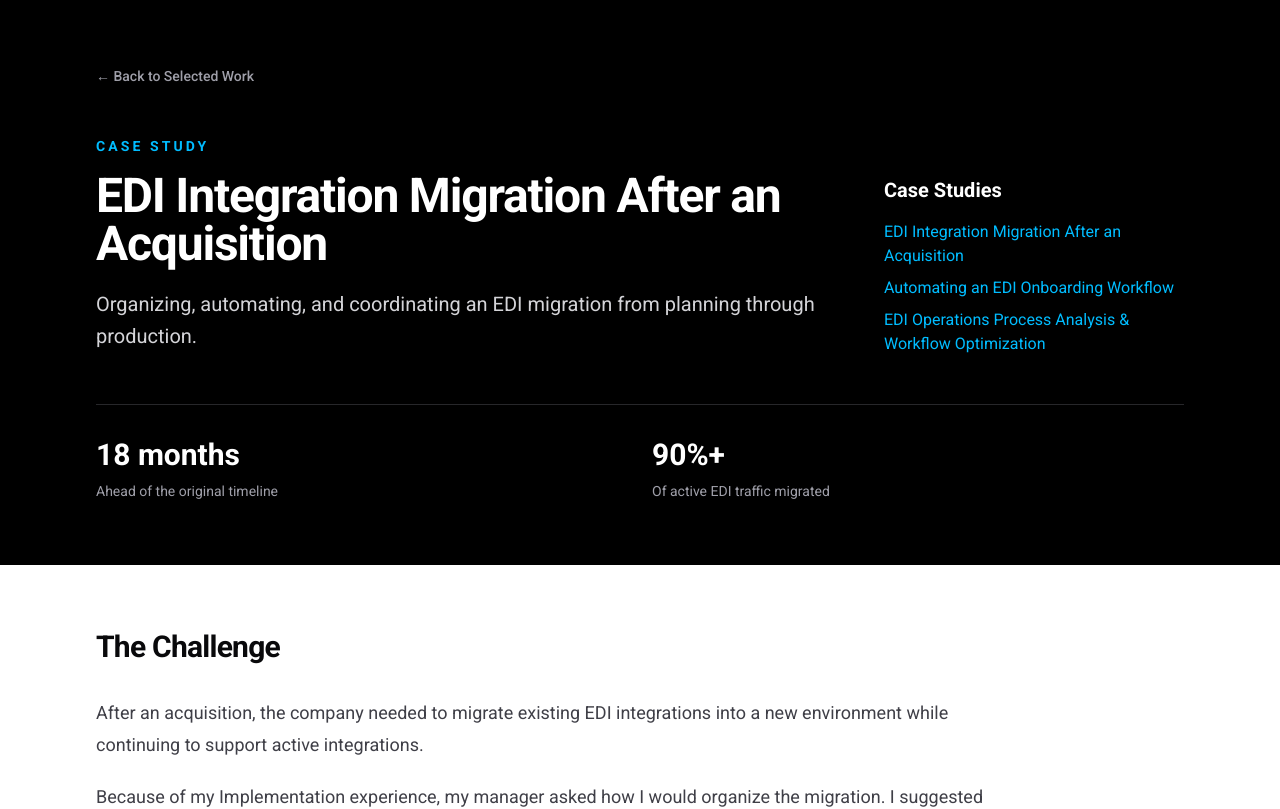
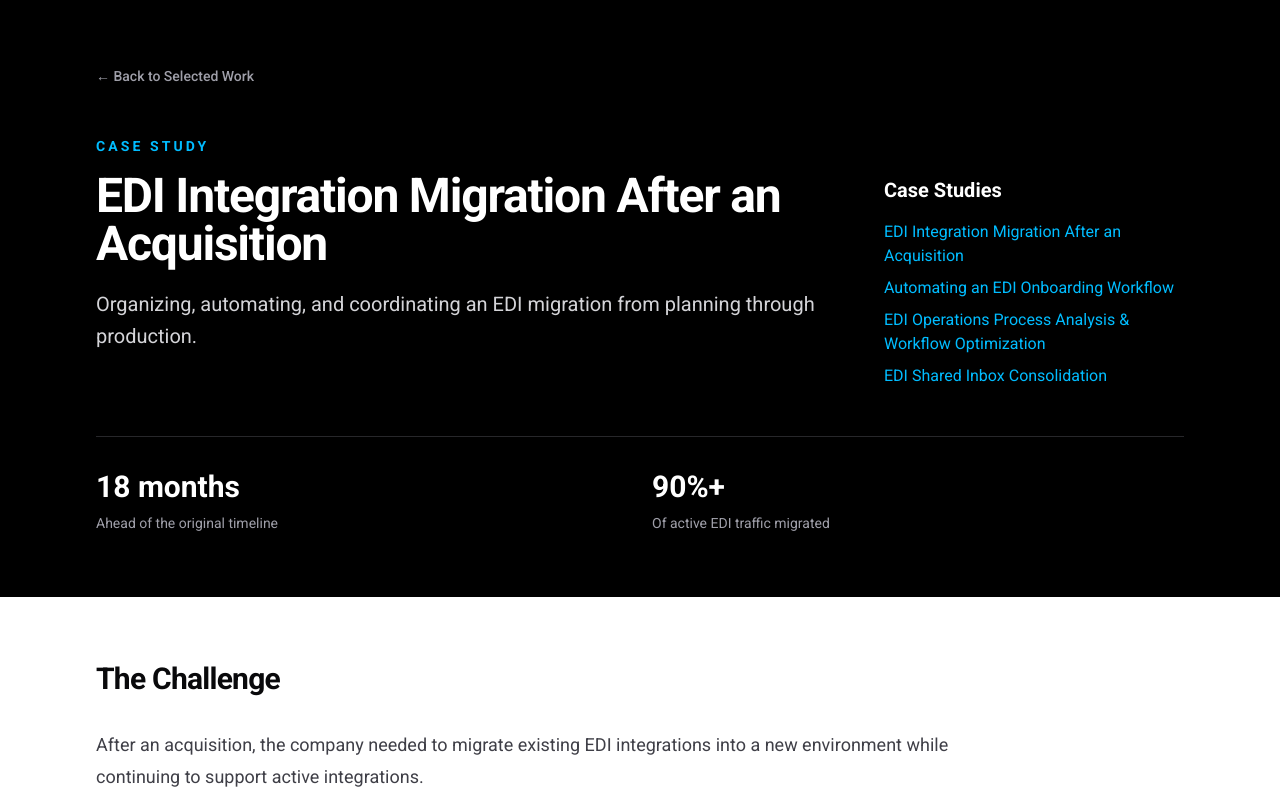
Before and after one commit to aprilsmith4026-bot/april-portfolio, a Next.js app: page /work/edi-migration in a window 1280 px wide. Shown: the top 809 px of the page. Built offline with nearby package versions, Linux system fonts and the light colour scheme.

Commit message:
Add shared inbox case study to portfolio navigation

```diff
--- a/app/work/edi-migration/page.tsx
+++ b/app/work/edi-migration/page.tsx
@@ -64,6 +64,12 @@ export default function EdiMigrationCaseStudy() {
                 className="text-base font-normal leading-6 text-sky-400 transition hover:text-sky-300"
               >
                 EDI Operations Process Analysis &amp; Workflow Optimization
+              </Link>
+              <Link
+                href="/work/shared-inbox"
+                className="text-base font-normal leading-6 text-sky-400 transition hover:text-sky-300"
+              >
+                EDI Shared Inbox Consolidation
               </Link>
               </div>
             </aside>
@@ -367,6 +373,12 @@ export default function EdiMigrationCaseStudy() {
               >
                 EDI Operations Process Analysis &amp; Workflow Optimization
               </Link>
+              <Link
+                href="/work/shared-inbox"
+                className="text-base font-normal leading-6 text-blue-700 transition hover:text-blue-900"
+              >
+                EDI Shared Inbox Consolidation
+              </Link>
             </div>
           </div>
         </div>
```
